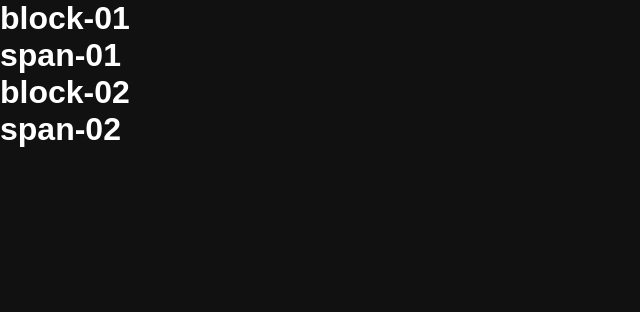
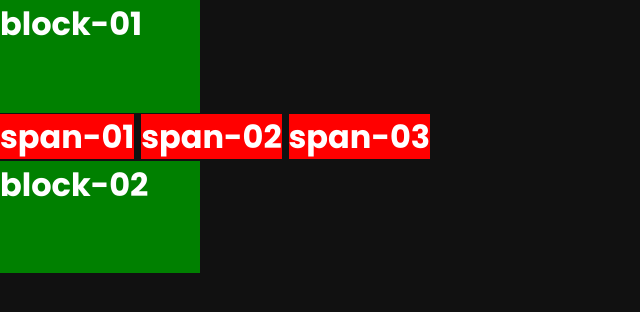
Before and after one commit to Kanthamas/basic_css, a plain HTML site: page display/index.html in a window 1280 px wide. Shown: the whole page, without its empty margins (0-640 px from the left). Drawn offline with Linux system fonts and the light colour scheme.

Commit message:
finish display

```diff
--- a/display/index.html
+++ b/display/index.html
@@ -14,9 +14,10 @@
 	</head>
 	<body>
 		<div class="block">block-01</div>
-		<span class="inline">span-01</span>
+		<span class="inline inline-block">span-01</span>
+		<span class="inline inline-block">span-02</span>
+		<span class="inline inline-block">span-03</span>
 		<div class="block">block-02</div>
-		<span class="inline">span-02</span>
 
 		<!-- <nav class="navbar">
 			<ul>
--- a/display/style.css
+++ b/display/style.css
@@ -1,3 +1,5 @@
+@import url("https://fonts.googleapis.com/css2?family=Poppins:ital,wght@0,100;0,200;0,300;0,400;0,500;0,600;0,700;0,800;0,900;1,100;1,200;1,300;1,400;1,500;1,600;1,700;1,800;1,900&display=swap");
+
 * {
 	margin: 0;
 	padding: 0;
@@ -9,21 +11,25 @@ body {
 	color: white;
 	font-weight: 700;
 	font-size: 2rem;
-	font-family: sans-serif;
+	font-family: "Poppins", sans-serif;
 }
 
-/* .block {
-	width: 100px;
+.block {
+	background-color: green;
+	width: 200px;
+	aspect-ratio: 16/9;
+}
+
+.inline {
+	background-color: red;
+}
+
+/* .inline-block {
+	display: inline-block;
+	width: 150px;
 	height: 100px;
-	background-color: rgb(255, 43, 43);
-	display: block;
-} */
-
-/* .inline {
-	width: 100px;
-	height: 100px;
-	background-color: rgb(72, 62, 251);
-	display: inline;
+	background-color: yellow;
+	color: #111;
 } */
 
 /* card inline-block */
@@ -46,13 +52,12 @@ body {
 }
 .card h2 {
 	font-size: 2rem;
-	padding: 1rem;
+	padding: 0.5rem;
 }
 .card p {
 	font-size: 1rem;
 	padding: 0.5em 1em;
 } */
-
 
 /* navbar inline-block */
 /* .navbar {
```
